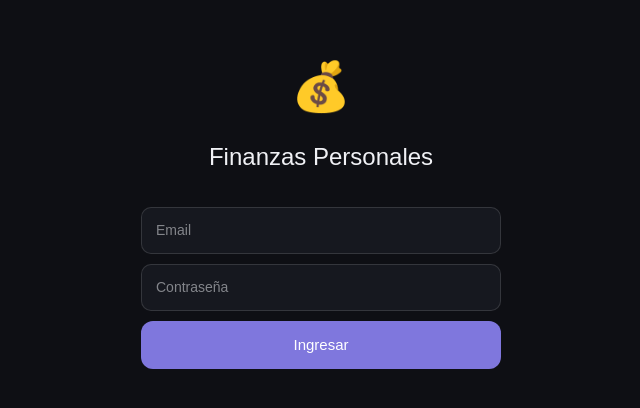
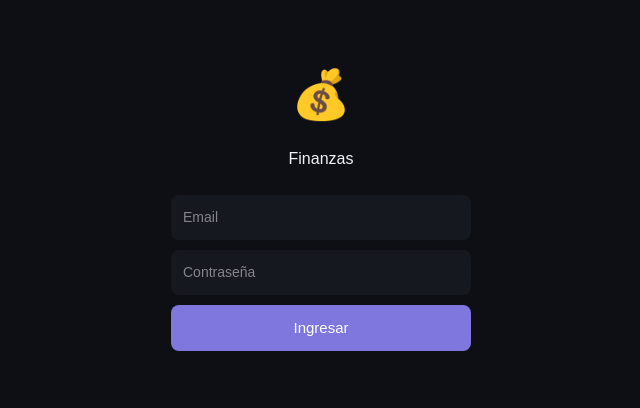
Before and after one commit to alemelkun/finanzas.next, a Next.js app: page /login in a window 1280 px wide. Shown: the part 190-598 px from the top of the page, without its empty margins (319-959 px from the left). Built offline with nearby package versions, Linux system fonts and the light colour scheme.

Commit message:
fix: login simple con mensaje

```diff
--- a/app/login/page.tsx
+++ b/app/login/page.tsx
@@ -1,61 +1,33 @@
 'use client'
 import { useState } from 'react'
+import { supabase } from '@/lib/supabase'
 
 export default function LoginPage() {
   const [email, setEmail] = useState('')
   const [password, setPassword] = useState('')
-  const [loading, setLoading] = useState(false)
-  const [error, setError] = useState('')
+  const [msg, setMsg] = useState('')
 
-  const handleSubmit = async () => {
-    setLoading(true)
-    setError('')
-    try {
-      const { createClient } = await import('@supabase/supabase-js')
-      const supabase = createClient(
-        process.env.NEXT_PUBLIC_SUPABASE_URL!,
-        process.env.NEXT_PUBLIC_SUPABASE_ANON_KEY!
-      )
-      const { error } = await supabase.auth.signInWithPassword({ email, password })
-      if (error) { setError(error.message); setLoading(false) }
-      else { window.location.href = '/cuentas' }
-    } catch(e: any) {
-      setError(e.message)
-      setLoading(false)
-    }
+  const login = async () => {
+    setMsg('Verificando...')
+    const { data, error } = await supabase.auth.signInWithPassword({ email, password })
+    if (error) { setMsg('Error: ' + error.message); return }
+    setMsg('OK! Redirigiendo...')
+    setTimeout(() => { window.location.href = '/cuentas' }, 500)
   }
 
   return (
-    <div style={{ minHeight: '100vh', background: '#0e0f14', display: 'flex', flexDirection: 'column', alignItems: 'center', justifyContent: 'center', padding: '20px' }}>
+    <div style={{ minHeight: '100vh', background: '#0e0f14', display: 'flex', flexDirection: 'column', alignItems: 'center', justifyContent: 'center', padding: '20px', fontFamily: 'sans-serif' }}>
       <div style={{ fontSize: '48px', marginBottom: '16px' }}>💰</div>
-      <h1 style={{ fontSize: '24px', fontWeight: 500, color: '#f0f1f5', marginBottom: '32px' }}>Finanzas Personales</h1>
-      <div style={{ width: '100%', maxWidth: '360px', display: 'flex', flexDirection: 'column', gap: '10px' }}>
-        <input
-          id="email"
-          type="email"
-          placeholder="Email"
-          value={email}
-          onChange={e => setEmail(e.target.value)}
-          style={{ width: '100%', background: '#16181f', border: '1px solid rgba(255,255,255,0.13)', borderRadius: '10px', padding: '12px 14px', color: '#f0f1f5', fontSize: '14px', outline: 'none' }}
-        />
-        <input
-          id="password"
-          type="password"
-          placeholder="Contraseña"
-          value={password}
-          onChange={e => setPassword(e.target.value)}
-          onKeyDown={e => e.key === 'Enter' && handleSubmit()}
-          style={{ width: '100%', background: '#16181f', border: '1px solid rgba(255,255,255,0.13)', borderRadius: '10px', padding: '12px 14px', color: '#f0f1f5', fontSize: '14px', outline: 'none' }}
-        />
-        {error && <div style={{ color: '#f0997b', fontSize: '13px', padding: '8px' }}>{error}</div>}
-        <button
-          onClick={handleSubmit}
-          disabled={loading}
-          style={{ width: '100%', padding: '13px', background: '#7f77dd', border: 'none', borderRadius: '12px', color: 'white', fontSize: '15px', fontWeight: 500, cursor: 'pointer' }}
-        >
-          {loading ? 'Cargando...' : 'Ingresar'}
-        </button>
-      </div>
+      <h1 style={{ color: '#f0f1f5', marginBottom: '24px' }}>Finanzas</h1>
+      <input type="email" placeholder="Email" value={email} onChange={e => setEmail(e.target.value)}
+        style={{ display: 'block', width: '300px', marginBottom: '10px', padding: '12px', borderRadius: '8px', border: 'none', background: '#16181f', color: '#f0f1f5', fontSize: '14px' }} />
+      <input type="password" placeholder="Contraseña" value={password} onChange={e => setPassword(e.target.value)}
+        style={{ display: 'block', width: '300px', marginBottom: '10px', padding: '12px', borderRadius: '8px', border: 'none', background: '#16181f', color: '#f0f1f5', fontSize: '14px' }} />
+      <button onClick={login}
+        style={{ display: 'block', width: '300px', padding: '12px', borderRadius: '8px', border: 'none', background: '#7f77dd', color: 'white', fontSize: '15px', cursor: 'pointer', marginBottom: '10px' }}>
+        Ingresar
+      </button>
+      {msg && <div style={{ color: '#f0997b', marginTop: '10px' }}>{msg}</div>}
     </div>
   )
 }
```
